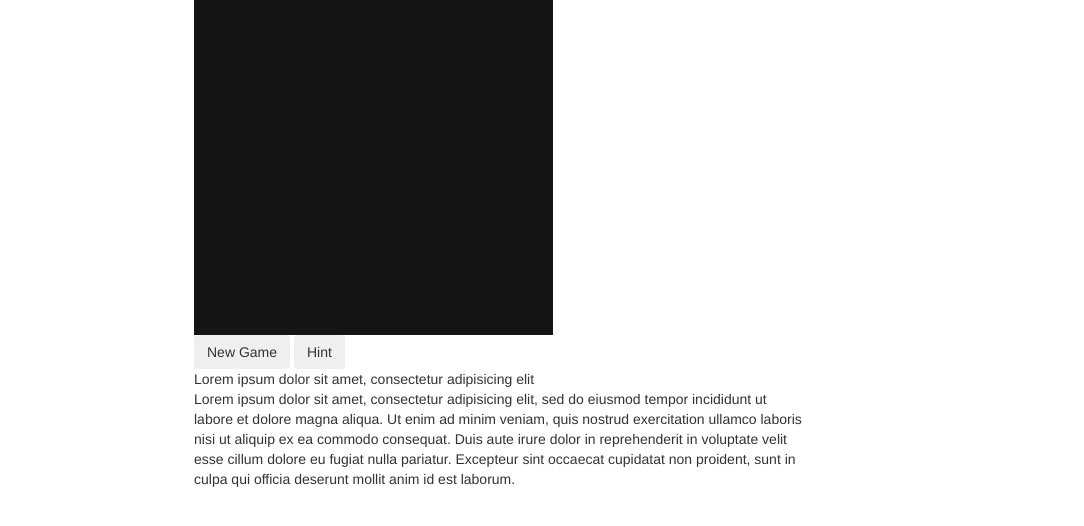
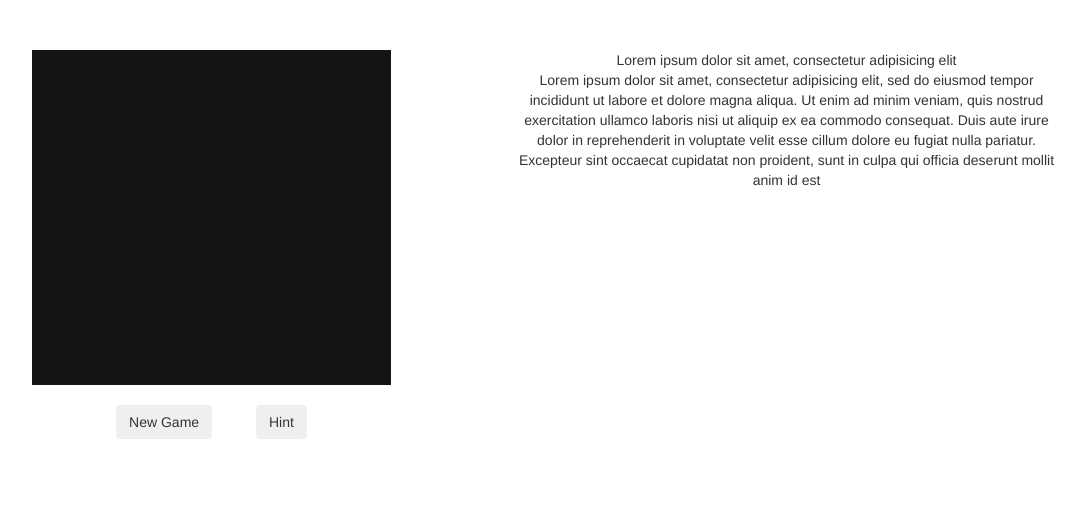
Before and after one commit to aylinmarie/Hangman-Project-1, a plain HTML site: page pages/game.html in a window 1280 px wide. Shown: the whole page, without its empty margins (141-1225 px from the left). Drawn offline with nearby package versions, Linux system fonts and the light colour scheme; files that its build step writes are made by us from their sources; files whose address does not match are found by name.

Commit message:
Set up skeleton for html files

```diff
--- a/css/style.css
+++ b/css/style.css
@@ -1,12 +1,25 @@
-.wrapper {
 
-	display: flex;
-	flex-direction: column;
-	flex-wrap: wrap;
-	align-items: center;
-	justify-content: center;
+/* General CSS across all pages */
+
+body {
+	text-align: center;
 }
+
+/* HTML for index.html */
 
 .prompt {
 	text-align: center;
 }
+
+/* HTML for game.html */
+.letter-bank {
+	text-align: center;
+}
+
+.row {
+	margin: 50px;
+}
+
+.btn {
+	margin: 20px;;
+}
--- a/pages/game.html
+++ b/pages/game.html
@@ -3,36 +3,38 @@
 <head>
 <link rel="stylesheet" href="https://maxcdn.bootstrapcdn.com/bootstrap/3.3.7/css/bootstrap.min.css" integrity="sha384-BVYiiSIFeK1dGmJRAkycuHAHRg32OmUcww7on3RYdg4Va+PmSTsz/K68vbdEjh4u" crossorigin="anonymous">
 
-<link rel="stylesheet" type="text/css" href="css/style.css">
+<link rel="stylesheet" type="text/css" href="../css/style.css">
 
 	<title>Hangman | WDI9 Project #1</title>
 </head>
 <body>
-<div class="wrapper">
+<div class="container-fluid">
 
-<div class="left col-md-6">
+	<div class="row">
+
+		<div class="left col col-md-6">
 		<img src="/Users/Aylin/GA/Hangman-Project-1/images/placeholder.png" alt="Hangman img"><br>
 		<button class="btn">New Game</button>
 		<button class="btn">Hint</button>
 		</div>
 
-<div class="right col-md-6">
-<div class="secret-word">Lorem ipsum dolor sit amet, consectetur adipisicing elit</div>
+		<div class="right col col-md-6">
+			<div class="secret-word">Lorem ipsum dolor sit amet, consectetur adipisicing elit
+			</div>
 
 			<div class="letter-bank">Lorem ipsum dolor sit amet, consectetur adipisicing elit, sed do eiusmod
 			tempor incididunt ut labore et dolore magna aliqua. Ut enim ad minim veniam,
 			quis nostrud exercitation ullamco laboris nisi ut aliquip ex ea commodo
 			consequat. Duis aute irure dolor in reprehenderit in voluptate velit esse
 			cillum dolore eu fugiat nulla pariatur. Excepteur sint occaecat cupidatat non
-proident, sunt in culpa qui officia deserunt mollit anim id est laborum.</div>
+			proident, sunt in culpa qui officia deserunt mollit anim id est</div>
+		</div>
+
 	</div>
 </div>
 
-<script
-  src="https://code.jquery.com/jquery-3.1.1.min.js"
-  integrity="sha256-hVVnYaiADRTO2PzUGmuLJr8BLUSjGIZsDYGmIJLv2b8="
-  crossorigin="anonymous"></script>
+	<script src="https://code.jquery.com/jquery-3.1.1.min.js" integrity="sha256-hVVnYaiADRTO2PzUGmuLJr8BLUSjGIZsDYGmIJLv2b8=" crossorigin="anonymous"></script>
 
-  <script src="js/script.js"></script>
+	<script src="../js/script.js"></script>
 </body>
 </html>
```
Also changed, not shown: index.html (+1 -2 lines). Lines whose indentation alone changed are shown as unchanged.
